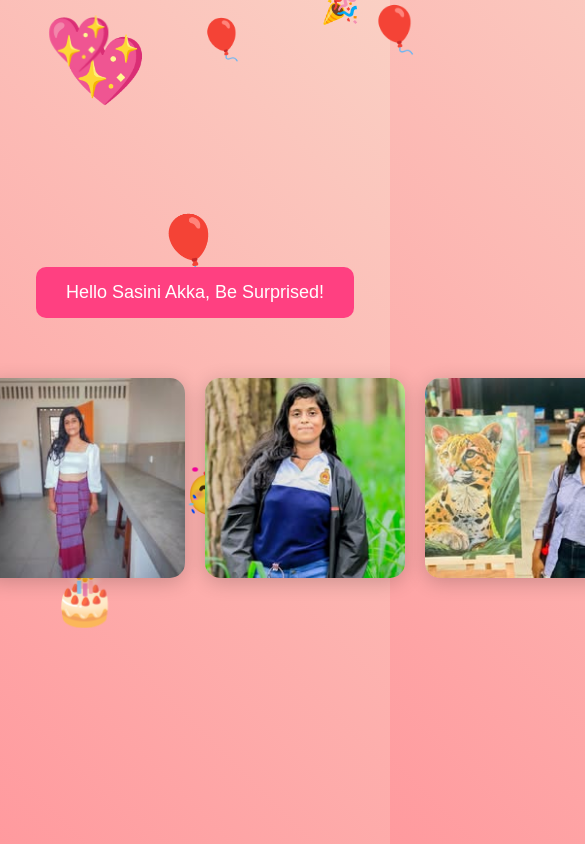
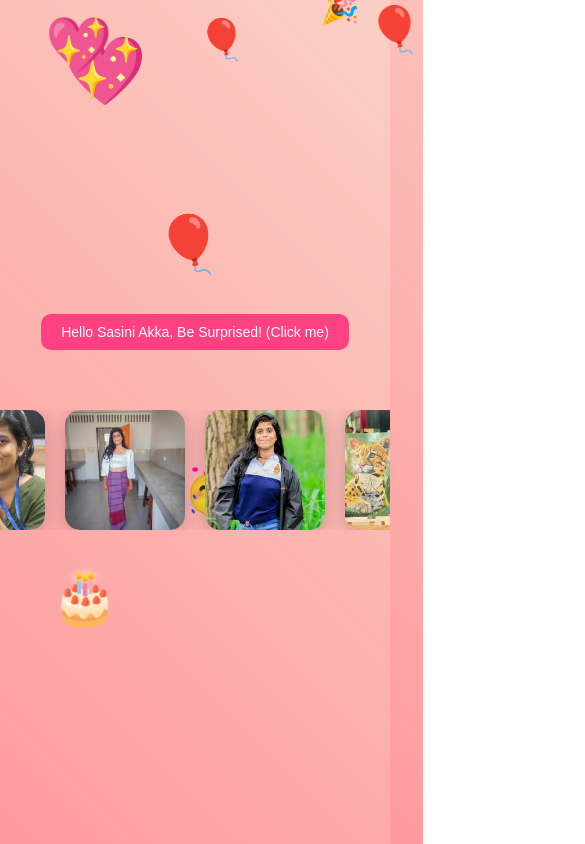
Before and after one commit to yasiboy123/birthday, a plain HTML site: page index.html in a window 390 px wide. Shown: the top 844 px of the page, 585 px wide, since content can reach past the window. Drawn offline with Linux system fonts and the light colour scheme.

Commit message:
Update index.html

```diff
--- a/index.html
+++ b/index.html
@@ -48,10 +48,12 @@
             display: flex;
             justify-content: center;
             flex-wrap: nowrap;
+            overflow-x: scroll;
+            padding: 0 20px;
         }
 
         .image-container img {
-            width: 100%;
+            width: 80%;
             max-width: 200px;
             margin: 0 10px;
             border-radius: 15px;
@@ -104,10 +106,51 @@
             z-index: -1; /* Behind all other content */
         }
 
+        /* Mobile-friendly adjustments */
+        @media (max-width: 768px) {
+            button {
+                padding: 12px 25px;
+                font-size: 16px;
+            }
+
+            .countdown {
+                font-size: 18px;
+            }
+
+            .image-container img {
+                width: 70%;
+                max-width: 150px;
+            }
+
+            .birthday-wish, .sorry-message, .final-message {
+                font-size: 20px;
+            }
+        }
+
+        /* Further responsiveness for very small screens */
+        @media (max-width: 480px) {
+            button {
+                padding: 10px 20px;
+                font-size: 14px;
+            }
+
+            .countdown {
+                font-size: 16px;
+            }
+
+            .image-container img {
+                width: 60%;
+                max-width: 120px;
+            }
+
+            .birthday-wish, .sorry-message, .final-message {
+                font-size: 18px;
+            }
+        }
     </style>
 </head>
 <body>
-    <button id="surprise-button" onclick="startCountdown()">Hello Sasini Akka, Be Surprised!</button>
+    <button id="surprise-button" onclick="startCountdown()">Hello Sasini Akka, Be Surprised! (Click me)</button>
 
     <div class="countdown" id="countdown-timer"></div>
 
```
